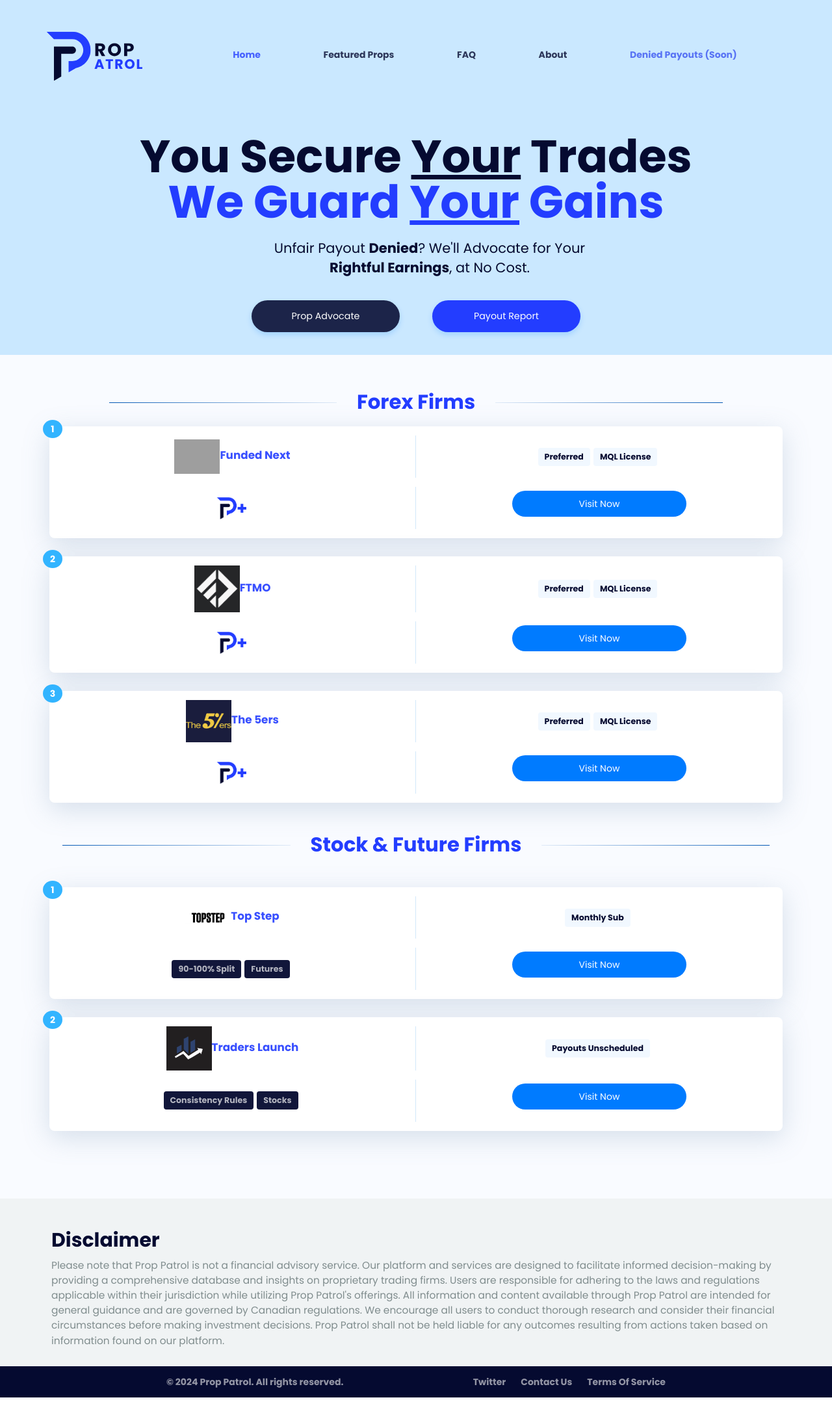
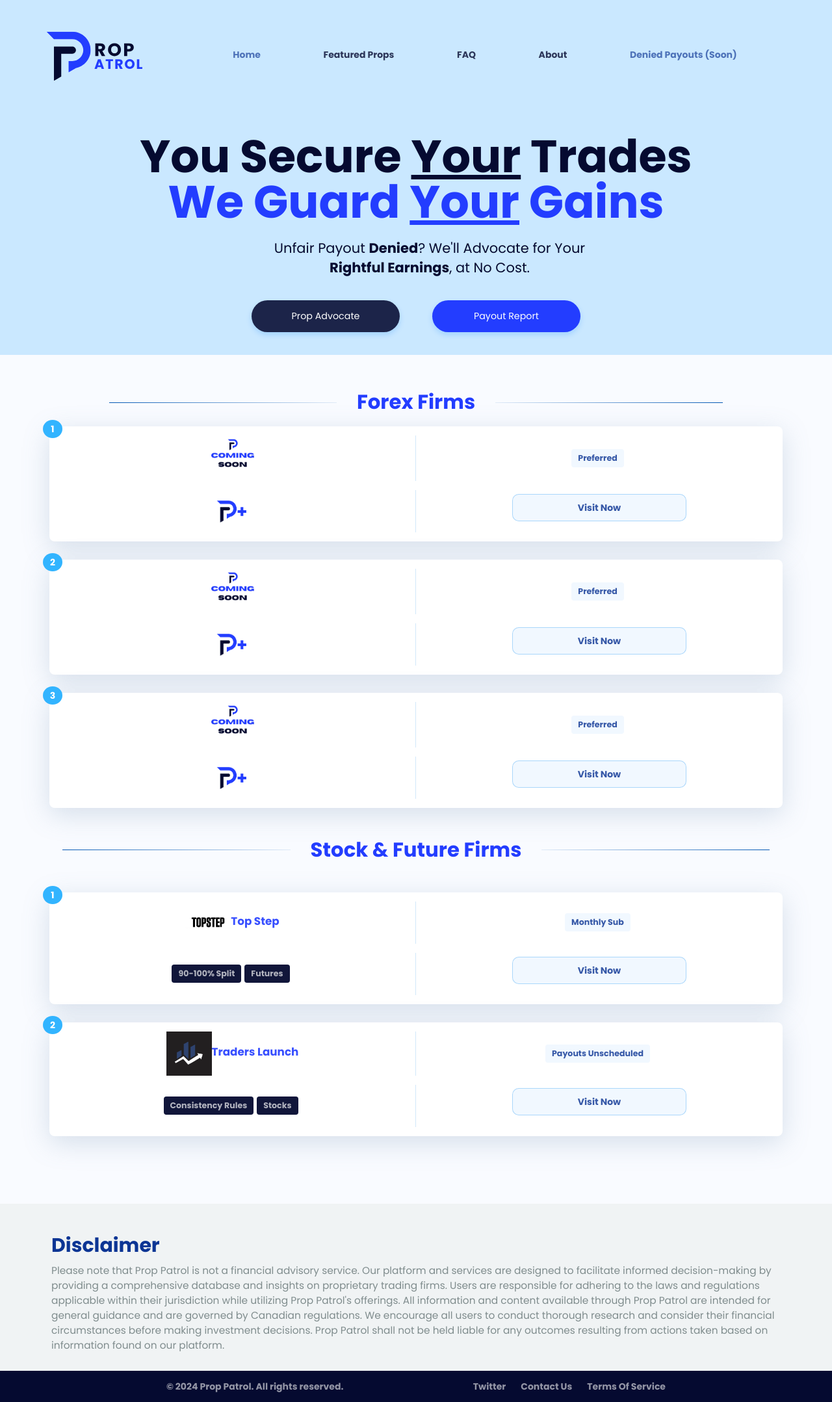
Before and after one commit to Mohamed-004/webdevtrading, a Flask app: page /featured-firms in a window 1280 px wide. Shown: the whole page at 65% size. Run offline with Flask 3, Linux system fonts and the light colour scheme; some libraries are stand-ins or nearby versions; grey boxes are pictures that could not be loaded.

Commit message:
made styles better

```diff
--- a/app.py
+++ b/app.py
@@ -19,9 +19,9 @@ def featured_firms():
 def tos():
     return render_template('terms-of-service.html')
 
-# @app.route('/reports/tft-10a')
-# def tft_10():
-#     return render_template('report_1_mock.html')
+@app.route('/reports/tft-10a')
+def tft_10():
+    return render_template('report_1_mock.html')
 
 if __name__ == '__main__':
     app.run(host='0.0.0.0', port=5000)
--- a/static/css/style.css
+++ b/static/css/style.css
@@ -118,11 +118,11 @@ header nav {
 }
 
 #nav-links .special-link {
-    color: #233DFF;
+    color: #0c3594d1;
 }
 #nav-links .special-2 {
 
-    color:#3C56F2
+color: #0c3594d1;
 }
 
 /* Hero Section Styles */
@@ -325,10 +325,24 @@ h2.num-text {
 
 .preferred {
     background-color: #F1F8FF; /* Different background for preferred tag */
+    color: #0c3594d1;
+    font-weight: bold;
+    padding: 5px 10px;
+    margin-right: 5px;
+    border-radius: 4px;
+    font-size: 0.9em;
+    /* border: 1px #2196f357 solid; */
 }
 
 .trusted {
     background-color: #F1F8FF; /* Green color for trusted tag */
+    background-color: #F1F8FF;
+    color: #0c3594d1;
+    font-weight: bold;
+    padding: 5px 10px;
+    margin-right: 5px;
+    border-radius: 4px;
+    font-size: 0.9em;
 }
 
 .firm-rating {
@@ -364,6 +378,11 @@ h2.num-text {
     margin: 0.4em auto;
     border-radius: 1.8em;
     text-align: center;
+    border: 1px #2196f357 solid;
+    background-color: #F1F8FF !important;
+    color: #0c3594d1;
+    font-weight: bold;
+    border-radius: 10px;
 }
 
 .details-btn {
@@ -454,7 +473,7 @@ h2.num-text {
 .about-parts h2 {
     font-size: 1.6em;
     font-weight: bold;
-    color: #1262FF;
+    color: #0c3594d1;
     margin: 0;
     width: 100%;
 }
@@ -476,7 +495,7 @@ h2.num-text {
 
 .about-us a {
     font-weight: bold;
-    color: #3c56f2e3;
+    color: #0c3594a3;
     display: inline-block;
     margin-top: -0.5em;
     font-size: 0.9em;
@@ -561,7 +580,7 @@ input#cog-input-auto-0, input#cog-input-auto-1, input#cog-1, input#cog-2, input#
 }
 
 form.😉.cog-cognito.cog-form.cog-3.is-default.cog-cognito--styled.cog-form--light-background.cog-cognito--protect-css * {
-    color: #00137dc9;
+    color: #0c3594d1;
     font-family: "Poppins", sans-serif !important;
 }
 
@@ -749,7 +768,7 @@ h2.num-text.social-h2 {
     padding: 1.6em 1em;
     background-color: #F8FBFE; /* Adjust the color as necessary */
     border: none;
-    color: #050a30bd;
+    color: #0c3594d1;
     width: 100%;
     font-weight: 500;
     font-size: 1.4em;
@@ -766,7 +785,7 @@ h2.num-text.social-h2 {
 }
 
 .faq-question .num-rank {
-    background: #050a30e0
+    background: #0c3594;
 }
 
 .faq-answer .num-rank {
@@ -805,7 +824,7 @@ background-color: #233DFF;
 }
 
 .faq-answer p {
-    color: #65687d;
+    color: #0c3594d1;
     /* letter-spacing: -.01em; */
     margin-bottom: 0;
     font-size: 0.9em;
@@ -841,9 +860,9 @@ footer .container {
 
 footer h2 {
      /* Space between the disclaimer heading and text */
-    text-align: left;
-    color: #050A30;
-    font-weight: bold;
+     text-align: left;
+     color: #0c3594;
+     font-weight: bold;
 }
 
 footer p {
@@ -1536,4 +1555,11 @@ width: 85%;
     background-color: #050a30e3;
     border-radius: 5px;
     /* box-shadow: 0px 15px 40px 0px rgba(109, 141, 173, 0.55); */
-}
+    border-radius: 4px;
+    /* box-shadow: 0px 10px 40px 0px rgba(109, 141, 173, 0.25); */
+    border: 1px #2196f357 solid;
+    background-color: #F1F8FF !important;
+    color: #0c3594d1;
+    font-weight: bold;
+    border-radius: 10px;
+}
--- a/templates/featured-firms.html
+++ b/templates/featured-firms.html
@@ -25,15 +25,15 @@
 
 
 
-          <div class="firm-ranking firm-pic">   <img id="fundednext-logo" src="{{ url_for('static', filename='images/fundednext.png') }}" alt="Funded Next Logo"></div>
+          <div class="firm-ranking firm-pic">   <img src="{{ url_for('static', filename='images/comingsoon.png') }}" alt=""></div>
 
 
-            <div class="firm-name ">Funded Next</div>
+            <!-- <div class="firm-name ">Coming Soon</div> -->
             </div>
 
             <div class="firm-tags firm-sz">
                 <span class="tag preferred">Preferred</span>
-                <span class="tag trusted">MQL License</span>
+                <!-- <span class="tag trusted">MQL License</span> -->
             </div>
 
             <div class="firm-rating firm-sz">
@@ -41,7 +41,7 @@
             </div>
 
         <div class="firm-actions firm-sz">
-            <a class="visit-btn" href="https://fundednext.com/" target="_blank">Visit Now</a>
+            <a class="visit-btn" href="#" target="_blank">Visit Now</a>
             <a class="details-btn">View Details</a>
         </div>
       </div>
@@ -52,22 +52,22 @@
 
 
 
-            <div class="firm-ranking firm-pic">   <img src="{{ url_for('static', filename='images/ftmo.png') }}" alt="Funded Next Logo"></div>
+            <div class="firm-ranking firm-pic">   <img src="{{ url_for('static', filename='images/comingsoon.png') }}" alt=""></div>
 
 
-              <div class="firm-name ">FTMO</div>
+              <!-- <div class="firm-name ">Coming Soon</div> -->
               </div>
 
               <div class="firm-tags firm-sz">
                   <span class="tag preferred">Preferred</span>
-                  <span class="tag trusted">MQL License</span>
+                  <!-- <span class="tag trusted">MQL License</span> -->
               </div>
               <div class="firm-rating firm-sz">
                 <img src="{{ url_for('static', filename='images/proppatrolplus.png') }}" alt="Prop Patrol Regulated">
               </div>
 
           <div class="firm-actions firm-sz">
-              <a class="visit-btn" href="https://ftmo.com/en/" target="_blank">Visit Now</a>
+              <a class="visit-btn" href="#" target="_blank">Visit Now</a>
               <a class="details-btn">View Details</a>
           </div>
         </div>
@@ -79,22 +79,22 @@
 
 
 
-              <div class="firm-ranking firm-pic">   <img src="{{ url_for('static', filename='images/5ers.png') }}" alt="Funded Next Logo"></div>
+              <div class="firm-ranking firm-pic">   <img src="{{ url_for('static', filename='images/comingsoon.png') }}" alt="Funded Next Logo"></div>
 
 
-                <div class="firm-name ">The 5ers</div>
+                <!-- <div class="firm-name ">Coming Soon</div> -->
                 </div>
 
                 <div class="firm-tags firm-sz">
                     <span class="tag preferred">Preferred</span>
-                    <span class="tag trusted">MQL License</span>
+                    <!-- <span class="tag trusted">MQL License</span> -->
                 </div>
                 <div class="firm-rating firm-sz">
                   <img src="{{ url_for('static', filename='images/proppatrolplus.png') }}" alt="Prop Patrol Regulated">
                 </div>
 
             <div class="firm-actions firm-sz">
-                <a class="visit-btn" href="https://the5ers.com/" target="_blank">Visit Now</a>
+                <a class="visit-btn" href="#" target="_blank">Visit Now</a>
                 <a class="details-btn">View Details</a>
             </div>
           </div>
```
Also changed, not shown: static/css/cases.css (+145 -9 lines), static/images/profilepic.png (added), static/images/propicon.png (added).
